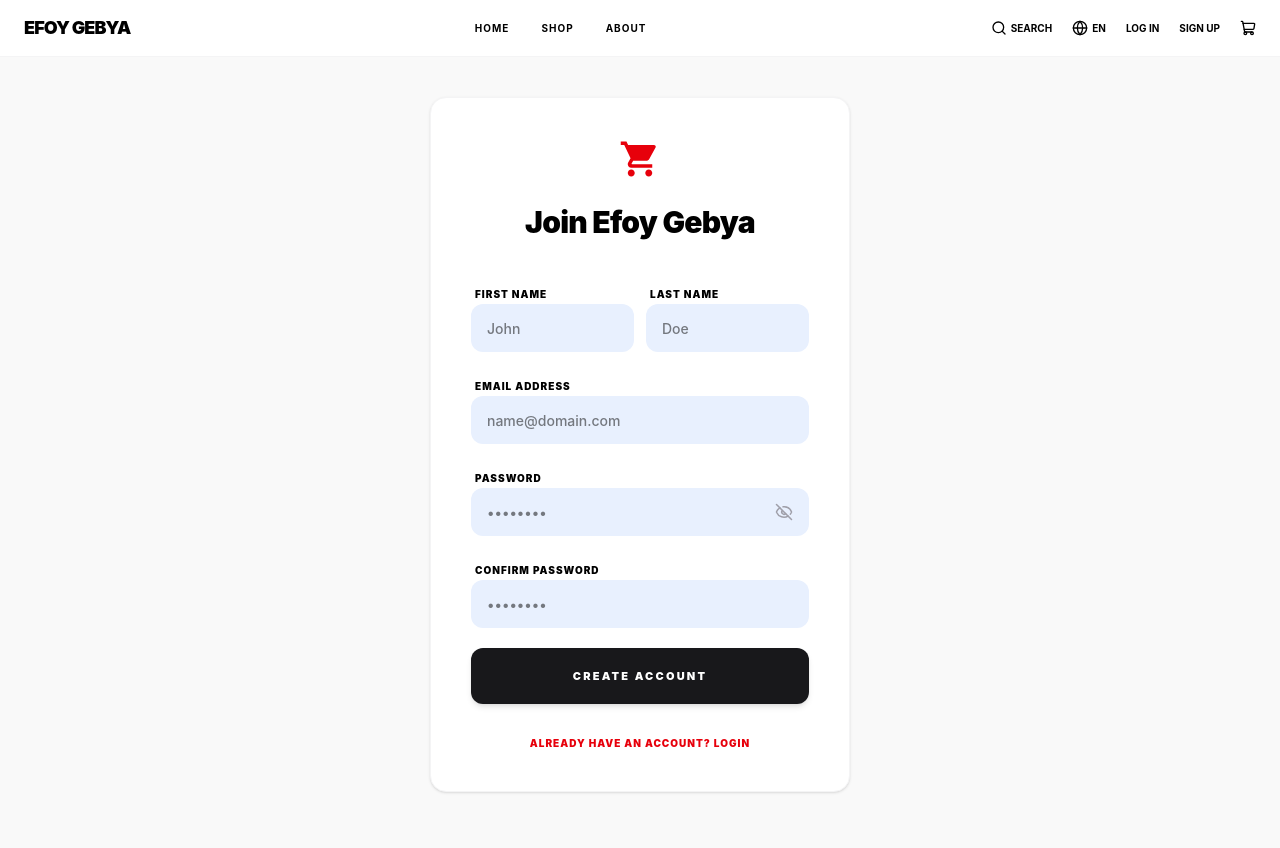
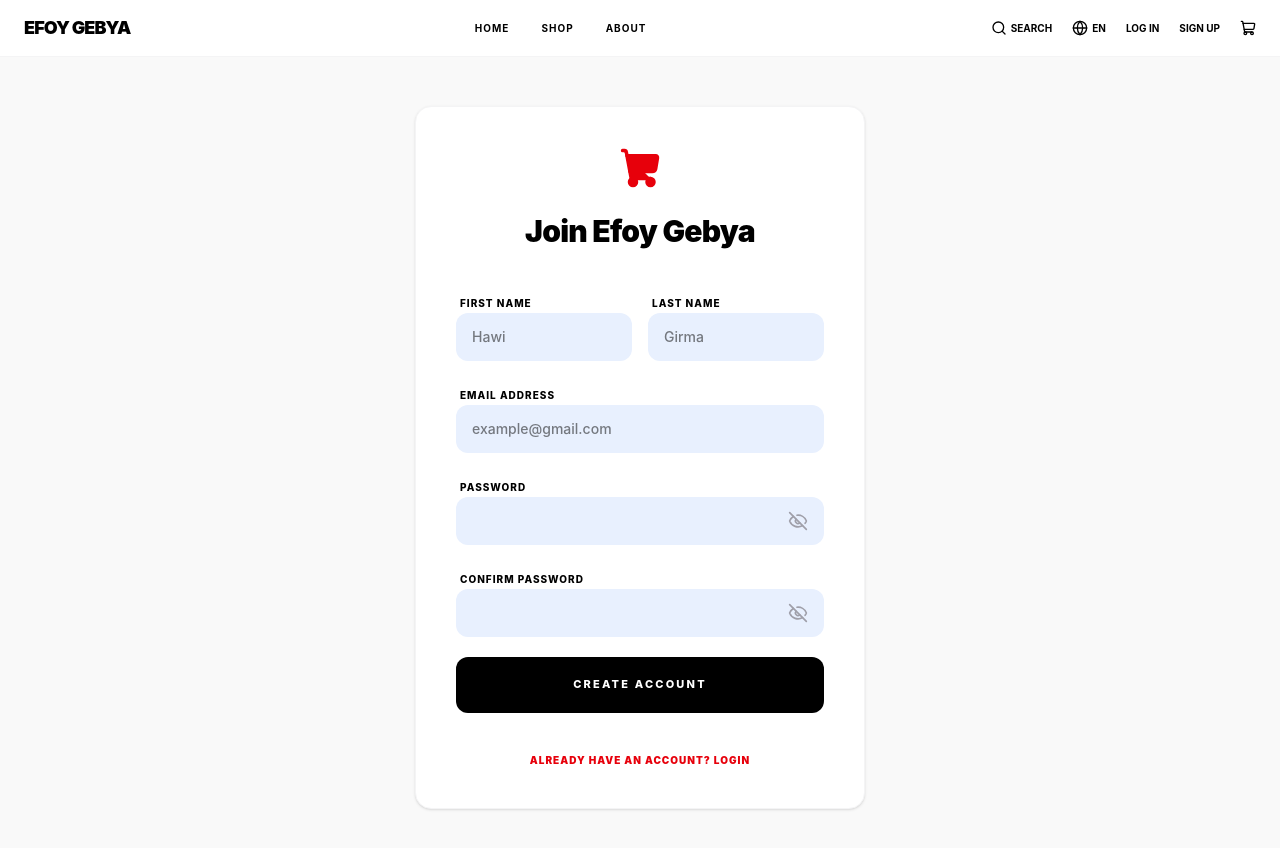
Before and after one commit to hawi3075/group-project, a React (Vite) app in the folder project/e-shop/e-shop-frontend/: page /register in a window 1280 px wide. Shown: the top 848 px of the page. Built offline with nearby package versions, Linux system fonts and the light colour scheme.

Commit message:
feat: implement registration page

```diff
--- a/project/e-shop/e-shop-frontend/src/pages/Register.tsx
+++ b/project/e-shop/e-shop-frontend/src/pages/Register.tsx
@@ -1,106 +1,145 @@
 import { useState } from 'react';
-import { EyeOff, Eye } from 'lucide-react';
-import { useNavigate } from 'react-router-dom';
+import { useNavigate, Link } from 'react-router-dom';
+import { EyeOff, Eye, Loader2, ShoppingCart } from 'lucide-react';
+import API from '../api/axios';
 
 const Register = () => {
   const navigate = useNavigate();
   const [showPassword, setShowPassword] = useState(false);
-
-  // State for form inputs
+  const [showConfirmPassword, setShowConfirmPassword] = useState(false);
   const [formData, setFormData] = useState({
-    firstName: '',
-    lastName: '',
+    firstName: '', // Matches Swagger camelCase requirement
+    lastName: '',  // Matches Swagger camelCase requirement
     email: '',
     password: '',
     confirmPassword: ''
   });
+  const [loading, setLoading] = useState(false);
+  const [error, setError] = useState('');
 
-  const handleChange = (e: React.ChangeEvent<HTMLInputElement>) => {
-    setFormData({ ...formData, [e.target.name]: e.target.value });
-  };
+  const handleRegister = async (e: React.FormEvent) => {
+    e.preventDefault();
+    setError('');
+    setLoading(true);
 
-  const handleSubmit = (e: React.FormEvent) => {
-    e.preventDefault();
-    console.log("Form Submitted:", formData);
-    // You can add your manual navigation or logic here
+    try {
+      const response = await API.post('/auth/register', formData);
+
+      // Based on your previous success responses
+      if (response.data.success || response.status === 201) {
+        alert("Account Created Successfully!");
+        navigate('/login');
+      }
+    } catch (err: any) {
+      // Captures the 400 Bad Request error shown in your console
+      setError(err.response?.data?.message || 'Check your details and try again.');
+    } finally {
+      setLoading(false);
+    }
   };
 
   return (
-    <div className="w-full min-h-[80vh] bg-[#F9F9F9] flex flex-col items-center justify-center py-10 font-sans">
-      <div className="bg-white w-full max-w-[420px] p-10 rounded-2xl shadow-sm border border-zinc-100 flex flex-col items-center">
+    <div className="w-full min-h-screen bg-[#F9F9F9] flex flex-col items-center justify-center py-10 font-sans">
+      <div className="bg-white w-full max-w-[450px] p-10 rounded-2xl shadow-sm border border-zinc-100 flex flex-col items-center">
 
-        {/* Branding */}
+        {/* Original Icon Style */}
         <div className="text-red-600 mb-6">
-           <svg width="42" height="42" viewBox="0 0 24 24" fill="currentColor">
-            <path d="M7 18c-1.1 0-1.99.9-1.99 2S5.9 22 7 22s2-.9 2-2-.9-2-2-2zM1 2v2h2l3.6 7.59-1.35 2.45c-.16.28-.25.61-.25.96 0 1.1.9 2 2 2h12v-2H7.42c-.14 0-.25-.11-.25-.25l.03-.12.9-1.63h7.45c.75 0 1.41-.41 1.75-1.03l3.58-6.49c.08-.14.12-.31.12-.48 0-.55-.45-1-1-1H5.21l-.94-2H1zm16 16c-1.1 0-1.99.9-1.99 2s.89 2 1.99 2 2-.9 2-2-.9-2-2-2z"/>
-          </svg>
+          <ShoppingCart size={42} fill="currentColor" />
         </div>
 
-        <h1 className="text-3xl font-[900] text-black mb-10 tracking-tight text-center">Join Efoy Gebya</h1>
+        <h1 className="text-3xl font-[900] text-black mb-10 text-center tracking-tight">
+          Join Efoy Gebya
+        </h1>
 
-        <form className="w-full space-y-5" onSubmit={handleSubmit}>
-          <div className="grid grid-cols-2 gap-3">
-            <div className="space-y-1">
-              <label className="text-[10px] font-black uppercase tracking-widest ml-1">First Name</label>
+        {error && (
+          <div className="w-full mb-6 p-3 bg-red-50 text-red-600 text-[10px] font-bold uppercase tracking-widest rounded-lg text-center border border-red-100">
+            {error}
+          </div>
+        )}
+
+        <form onSubmit={handleRegister} className="w-full space-y-5">
+          <div className="grid grid-cols-2 gap-4">
+            <div className="space-y-2">
+              <label className="text-[10px] font-[800] uppercase tracking-widest text-black ml-1">First Name</label>
               <input
-                type="text" name="firstName" required placeholder="John"
-                value={formData.firstName} onChange={handleChange}
-                className="w-full bg-[#E8F0FE] border-none h-12 px-4 rounded-xl text-sm font-medium focus:ring-2 focus:ring-zinc-200 text-black transition-all"
+                placeholder="Hawi"
+                className="w-full bg-[#E8F0FE] border-none h-12 px-4 rounded-xl text-sm font-medium text-black"
+                onChange={(e) => setFormData({...formData, firstName: e.target.value})}
+                required
               />
             </div>
-            <div className="space-y-1">
-              <label className="text-[10px] font-black uppercase tracking-widest ml-1">Last Name</label>
+            <div className="space-y-2">
+              <label className="text-[10px] font-[800] uppercase tracking-widest text-black ml-1">Last Name</label>
               <input
-                type="text" name="lastName" required placeholder="Doe"
-                value={formData.lastName} onChange={handleChange}
-                className="w-full bg-[#E8F0FE] border-none h-12 px-4 rounded-xl text-sm font-medium focus:ring-2 focus:ring-zinc-200 text-black transition-all"
+                placeholder="Girma"
+                className="w-full bg-[#E8F0FE] border-none h-12 px-4 rounded-xl text-sm font-medium text-black"
+                onChange={(e) => setFormData({...formData, lastName: e.target.value})}
+                required
               />
             </div>
           </div>
 
-          <div className="space-y-1">
-            <label className="text-[10px] font-black uppercase tracking-widest ml-1">Email Address</label>
+          <div className="space-y-2">
+            <label className="text-[10px] font-[800] uppercase tracking-widest text-black ml-1">Email Address</label>
             <input
-              type="email" name="email" required placeholder="name@domain.com"
-              value={formData.email} onChange={handleChange}
-              className="w-full bg-[#E8F0FE] border-none h-12 px-4 rounded-xl text-sm font-medium focus:ring-2 focus:ring-zinc-200 text-black transition-all"
+              type="email"
+              placeholder="example@gmail.com"
+              className="w-full bg-[#E8F0FE] border-none h-12 px-4 rounded-xl text-sm font-medium text-black"
+              onChange={(e) => setFormData({...formData, email: e.target.value})}
+              required
             />
           </div>
 
-          <div className="space-y-1">
-            <label className="text-[10px] font-black uppercase tracking-widest ml-1">Password</label>
+          <div className="space-y-2">
+            <label className="text-[10px] font-[800] uppercase tracking-widest text-black ml-1">Password</label>
             <div className="relative">
               <input
-                type={showPassword ? "text" : "password"} name="password" required
-                placeholder="••••••••" value={formData.password} onChange={handleChange}
-                className="w-full bg-[#E8F0FE] border-none h-12 px-4 rounded-xl text-sm font-medium pr-10 focus:ring-2 focus:ring-zinc-200 text-black transition-all"
+                type={showPassword ? "text" : "password"}
+                className="w-full bg-[#E8F0FE] border-none h-12 px-4 rounded-xl text-sm font-medium pr-10 text-black"
+                onChange={(e) => setFormData({...formData, password: e.target.value})}
+                required
               />
-              <button type="button" onClick={() => setShowPassword(!showPassword)} className="absolute right-4 top-1/2 -translate-y-1/2 text-zinc-400">
-                {showPassword ? <Eye size={18} /> : <EyeOff size={18} />}
+              <button
+                type="button"
+                onClick={() => setShowPassword(!showPassword)}
+                className="absolute right-4 top-1/2 -translate-y-1/2 text-zinc-400"
+              >
+                {showPassword ? <Eye className="h-5 w-5" /> : <EyeOff className="h-5 w-5" />}
               </button>
             </div>
           </div>
 
-          <div className="space-y-1">
-            <label className="text-[10px] font-black uppercase tracking-widest ml-1">Confirm Password</label>
-            <input
-              type={showPassword ? "text" : "password"} name="confirmPassword" required
-              placeholder="••••••••" value={formData.confirmPassword} onChange={handleChange}
-              className="w-full bg-[#E8F0FE] border-none h-12 px-4 rounded-xl text-sm font-medium focus:ring-2 focus:ring-zinc-200 text-black transition-all"
-            />
+          <div className="space-y-2">
+            <label className="text-[10px] font-[800] uppercase tracking-widest text-black ml-1">Confirm Password</label>
+            <div className="relative">
+              <input
+                type={showConfirmPassword ? "text" : "password"}
+                className="w-full bg-[#E8F0FE] border-none h-12 px-4 rounded-xl text-sm font-medium pr-10 text-black"
+                onChange={(e) => setFormData({...formData, confirmPassword: e.target.value})}
+                required
+              />
+              <button
+                type="button"
+                onClick={() => setShowConfirmPassword(!showConfirmPassword)}
+                className="absolute right-4 top-1/2 -translate-y-1/2 text-zinc-400"
+              >
+                {showConfirmPassword ? <Eye className="h-5 w-5" /> : <EyeOff className="h-5 w-5" />}
+              </button>
+            </div>
           </div>
 
           <button
             type="submit"
-            className="w-full bg-zinc-900 hover:bg-black text-white font-black uppercase tracking-[0.2em] text-[11px] h-14 rounded-xl mt-4 transition-all shadow-md active:scale-[0.98] flex items-center justify-center"
+            disabled={loading}
+            className="w-full bg-black hover:bg-zinc-800 text-white font-[800] uppercase tracking-[0.2em] text-[11px] h-14 rounded-xl mt-4 flex items-center justify-center transition-all active:scale-[0.98]"
           >
-            Create Account
+            {loading ? <Loader2 className="animate-spin h-5 w-5" /> : 'Create Account'}
           </button>
         </form>
 
-        <button onClick={() => navigate('/login')} className="mt-8 text-[10px] font-black uppercase tracking-widest text-red-600 hover:underline">
+        <Link to="/login" className="mt-10 text-[10px] font-[900] uppercase tracking-widest text-red-600 hover:underline">
           Already have an account? Login
-        </button>
+        </Link>
       </div>
     </div>
   );
```
